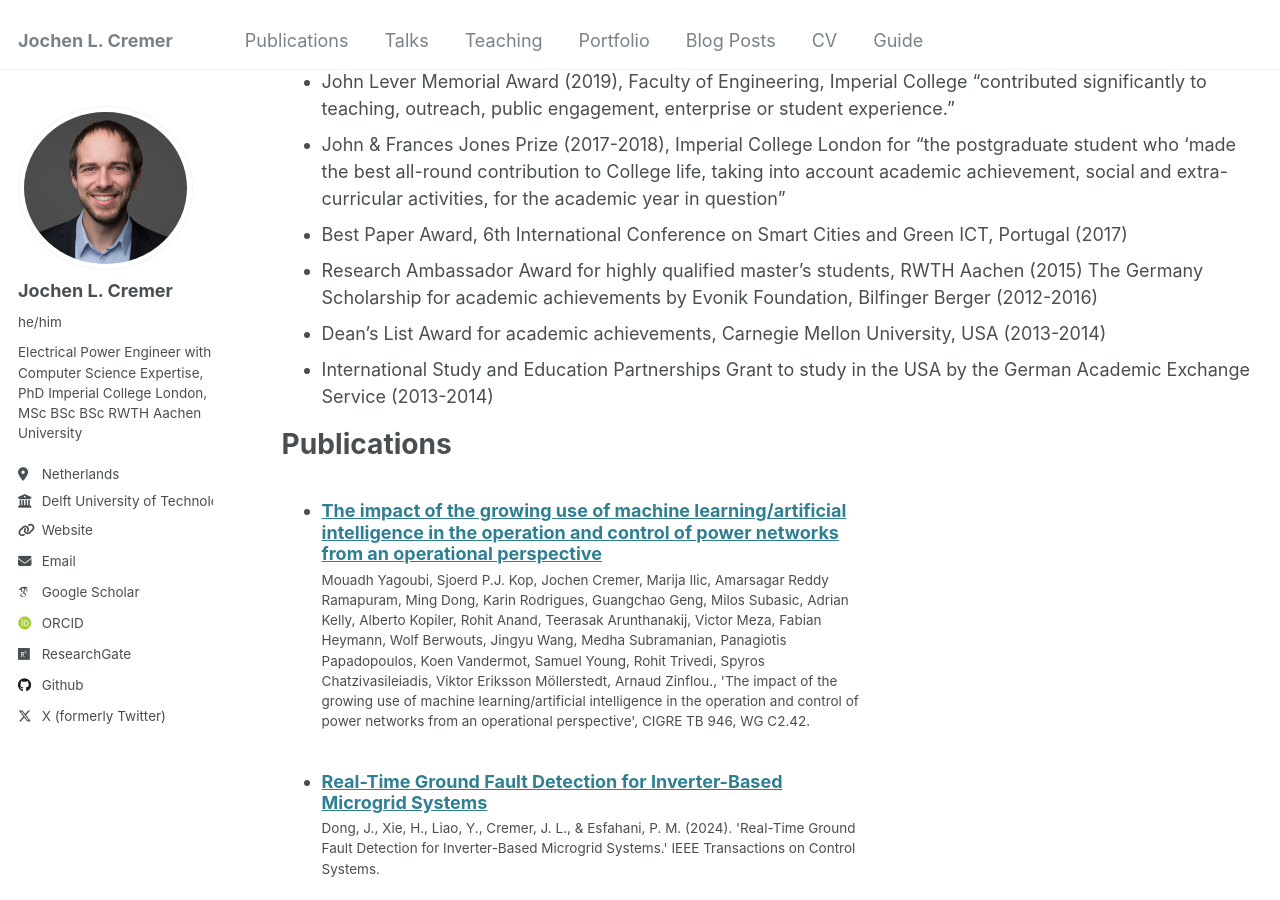
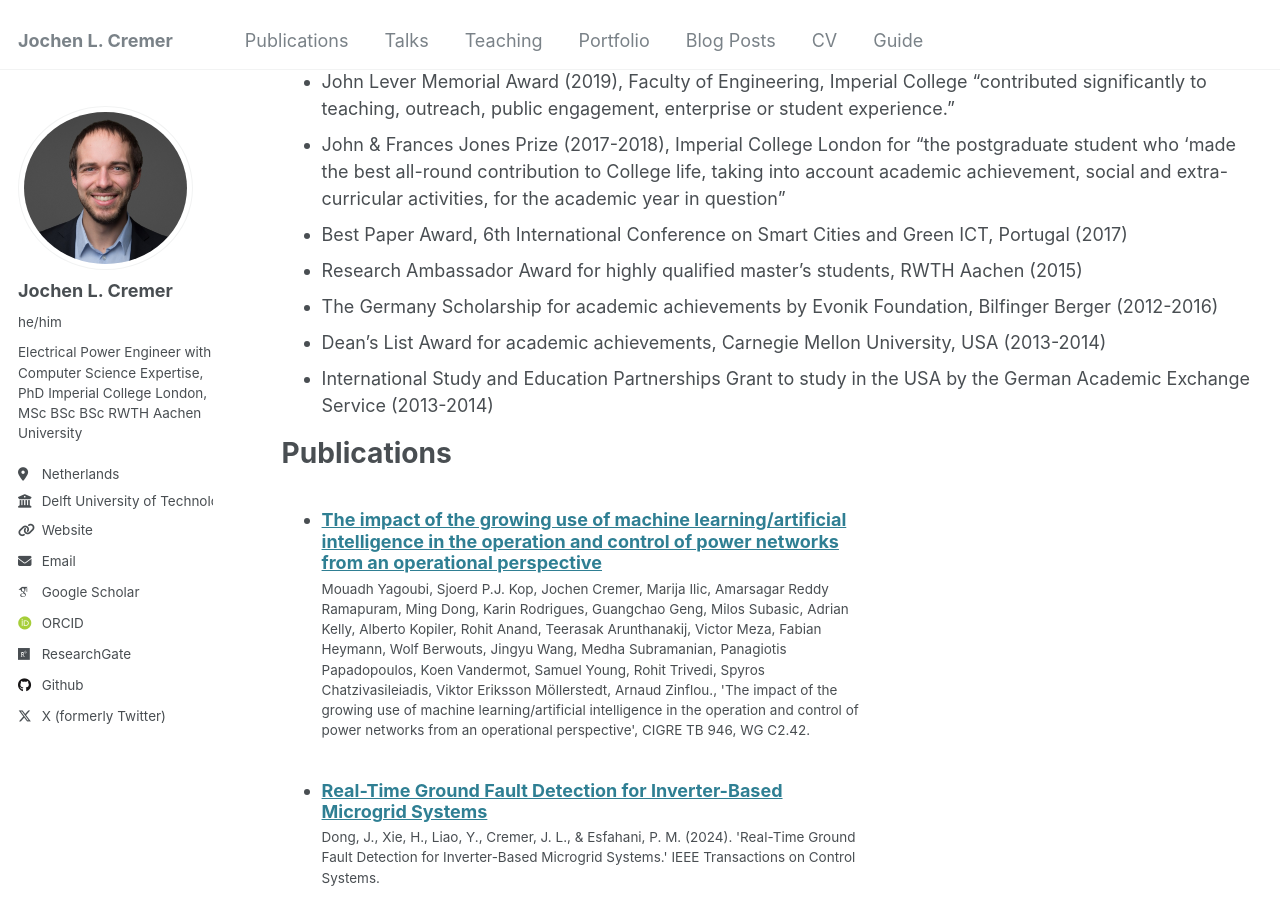
Before and after one commit to JochenC/JochenC.github.io, a Jekyll site: the page built from _pages/cv.md, in a window 1280 px wide and 900 px high, scrolled down 1136 px. Built offline with Jekyll 4.4.1, drawn with Linux system fonts in a browser that asks for light colours; some web fonts are replaced.

Commit message:
Update cv.md

```diff
--- a/_pages/cv.md
+++ b/_pages/cv.md
@@ -50,7 +50,7 @@ Awards
 - John & Frances Jones Prize (2017-2018), Imperial College London for	“the postgraduate student who ‘made the best all-round contribution to College life, taking into account academic achievement, social and extra-curricular activities, for the academic year in question”
 - Best Paper Award, 6th International Conference on Smart Cities and Green ICT, Portugal (2017)
 - Research Ambassador Award for highly qualified master’s students, RWTH Aachen (2015)
-The Germany Scholarship for academic achievements by Evonik Foundation, Bilfinger Berger (2012-2016)
+- The Germany Scholarship for academic achievements by Evonik Foundation, Bilfinger Berger (2012-2016)
 - Dean’s List Award for academic achievements, Carnegie Mellon University, USA (2013-2014)
 - International Study and Education Partnerships Grant to study in the USA by the German Academic Exchange Service (2013-2014)
 
```
